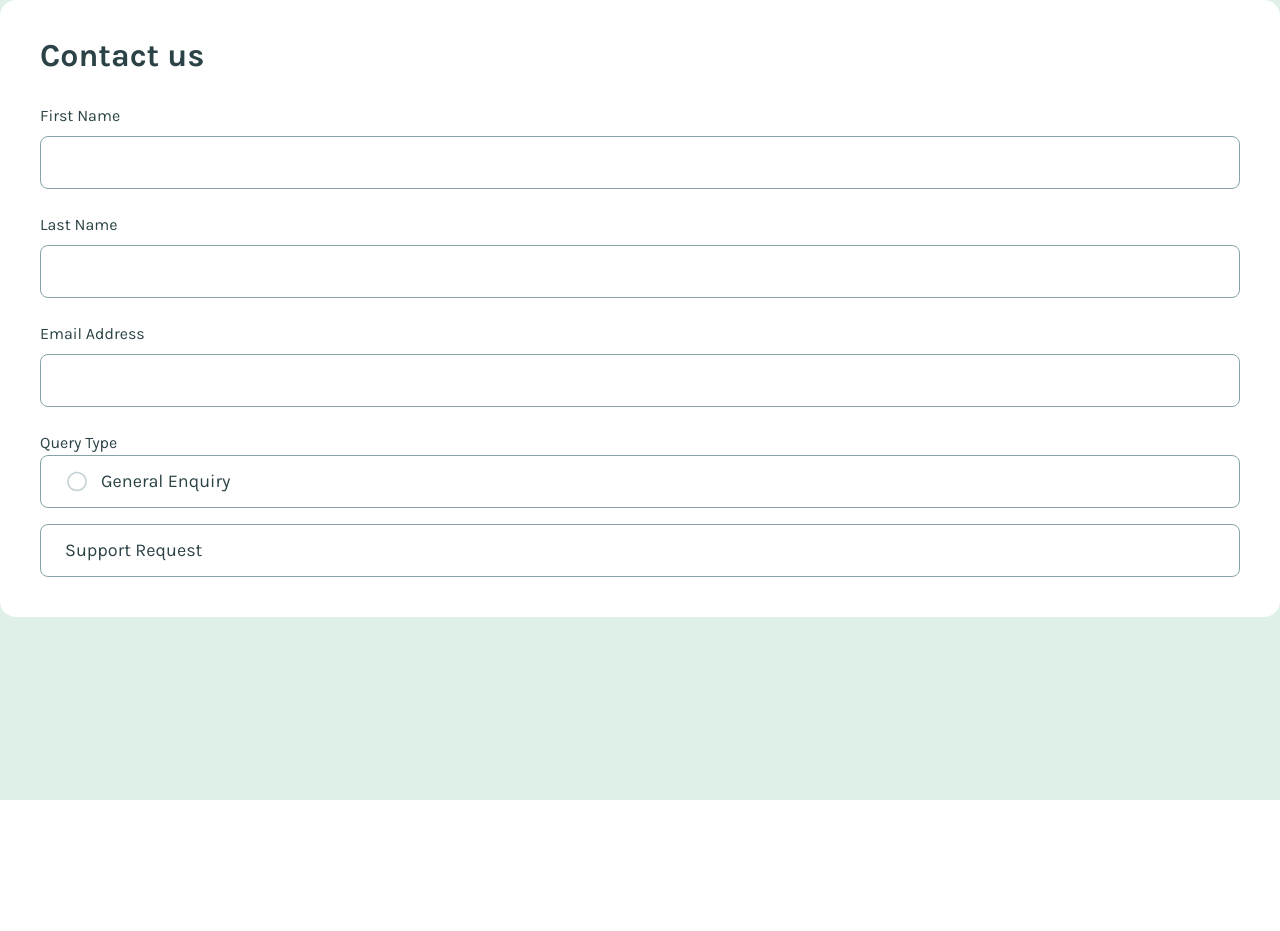
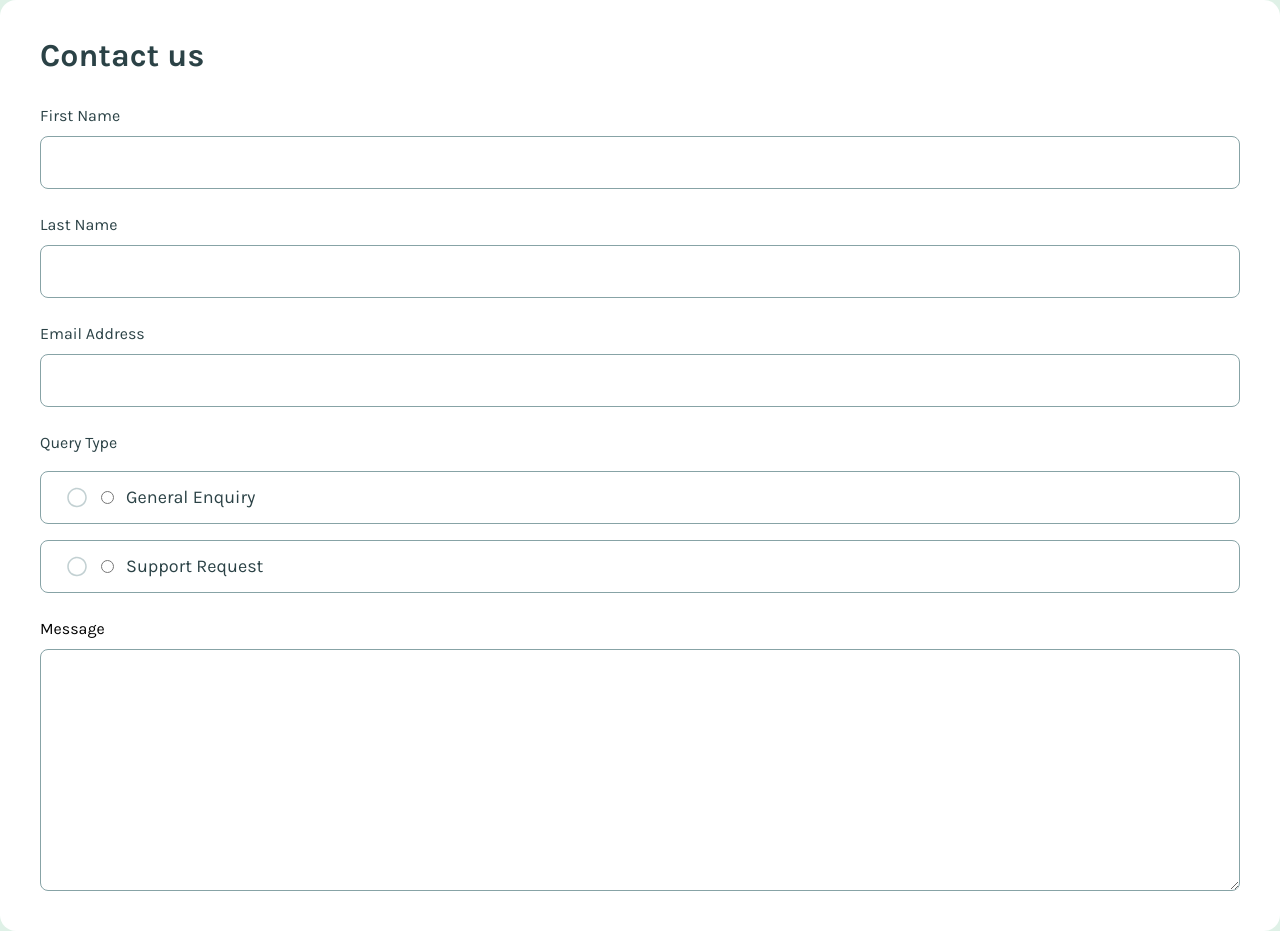
Before and after one commit to anamaydev/contact-form, a React (Vite) app: page / in a window 1280 px wide. Before the commit the page ends 800 px from the top, so only its background shows below. Built offline with nearby package versions, Linux system fonts and the light colour scheme.

Commit message:
fix: resolve layout issue by replacing fieldset with div and ARIA roles

```diff
--- a/src/App.jsx
+++ b/src/App.jsx
@@ -55,20 +55,34 @@ function App() {
               />
             </div> {/* email address */}
 
-            {/* query type */}
-            <fieldset className="flex flex-col justify-center gap-2">
-              <legend className="label">Query Type</legend>
+            {/* fake fieldset */}
+            <div role="group" className="flex flex-col justify-center gap-2" aria-labelledby="query-legend">
+              {/* fake legend */}
+              <p className="label" id="query-legend">Query Type</p>
+
               <ul className="flex flex-col justify-center gap-2"> {/*remove gap-2*/}
                 <li className="input-field flex gap-1.5">
                   <img src={radioUnselected} alt="" className=""/>
                   <img src={radioSelected} alt="" className="hidden"/>
-                  <p>General Enquiry</p>
+                  <input type="radio" id="general-enquiry" name="query-type"/>
+                  <label htmlFor="general-enquiry" className="cursor-pointer">General Enquiry</label>
                 </li>
-                <li className="input-field">Support Request</li>
+                <li className="input-field flex gap-1.5">
+                  <img src={radioUnselected} alt="" className=""/>
+                  <img src={radioSelected} alt="" className="hidden"/>
+                  <input type="radio" id="support-enquiry" name="query-type"/>
+                  <label htmlFor="support-enquiry" className="cursor-pointer">Support Request</label>
+                </li>
               </ul>
-            </fieldset> {/* query type */}
+            </div>
+
+            <div className="text-input-container">
+              <label htmlFor="message">Message</label>
+              <textarea name="message" id="message" cols="30" rows="8" className="input-field"></textarea>
+            </div>
           </div>
         </div>
+
       </form>
     </div>
   )
```
